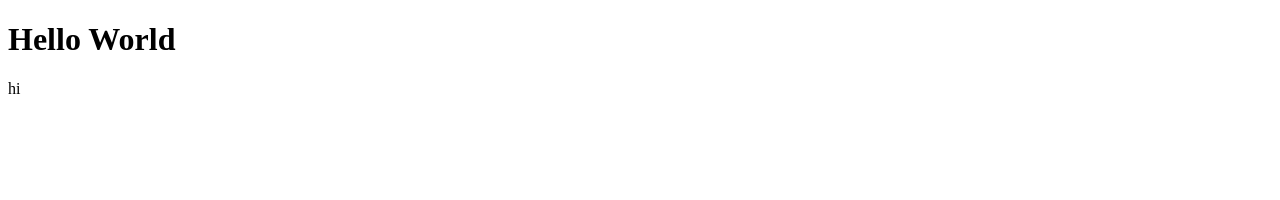
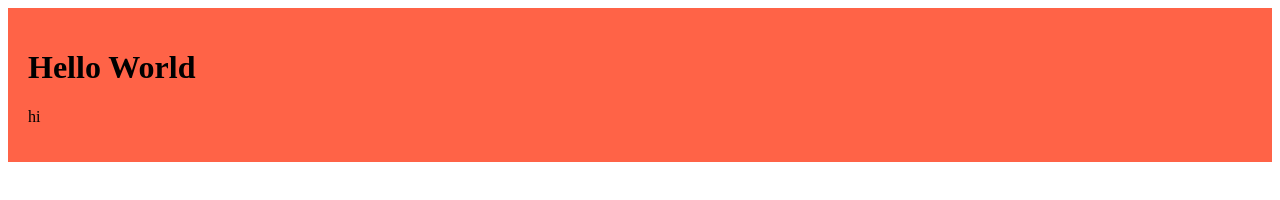
Before and after one commit to gmsojibhosen/my-first-repositoty, a plain HTML site: page index.html in a window 1280 px wide. Drawn offline with Linux system fonts and the light colour scheme.

```diff
--- a/index.html
+++ b/index.html
@@ -4,9 +4,12 @@
     <meta charset="UTF-8">
     <meta name="viewport" content="width=device-width, initial-scale=1.0">
     <title>My first repository</title>
+    <link rel="stylesheet" href="style.css">
 </head>
 <body>
-    <h1>Hello World</h1>
+   <div class="hero">
+     <h1>Hello World</h1>
     <p>hi</p>
+   </div>
 </body>
 </html>
--- /dev/null
+++ b/style.css
@@ -0,0 +1,5 @@
+/*  */
+.hero {
+    padding: 20px;
+    background-color: tomato;
+}
```
